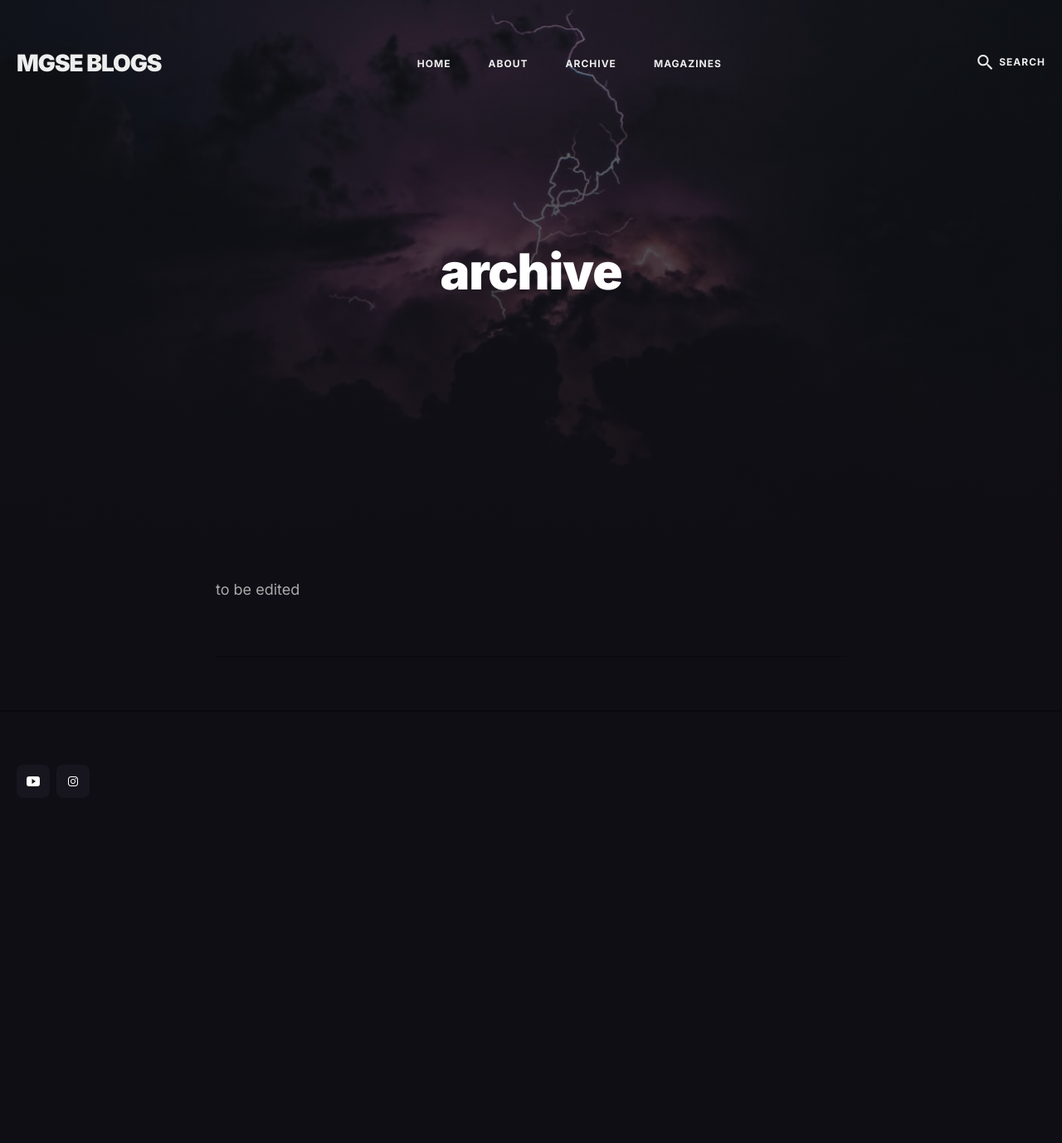
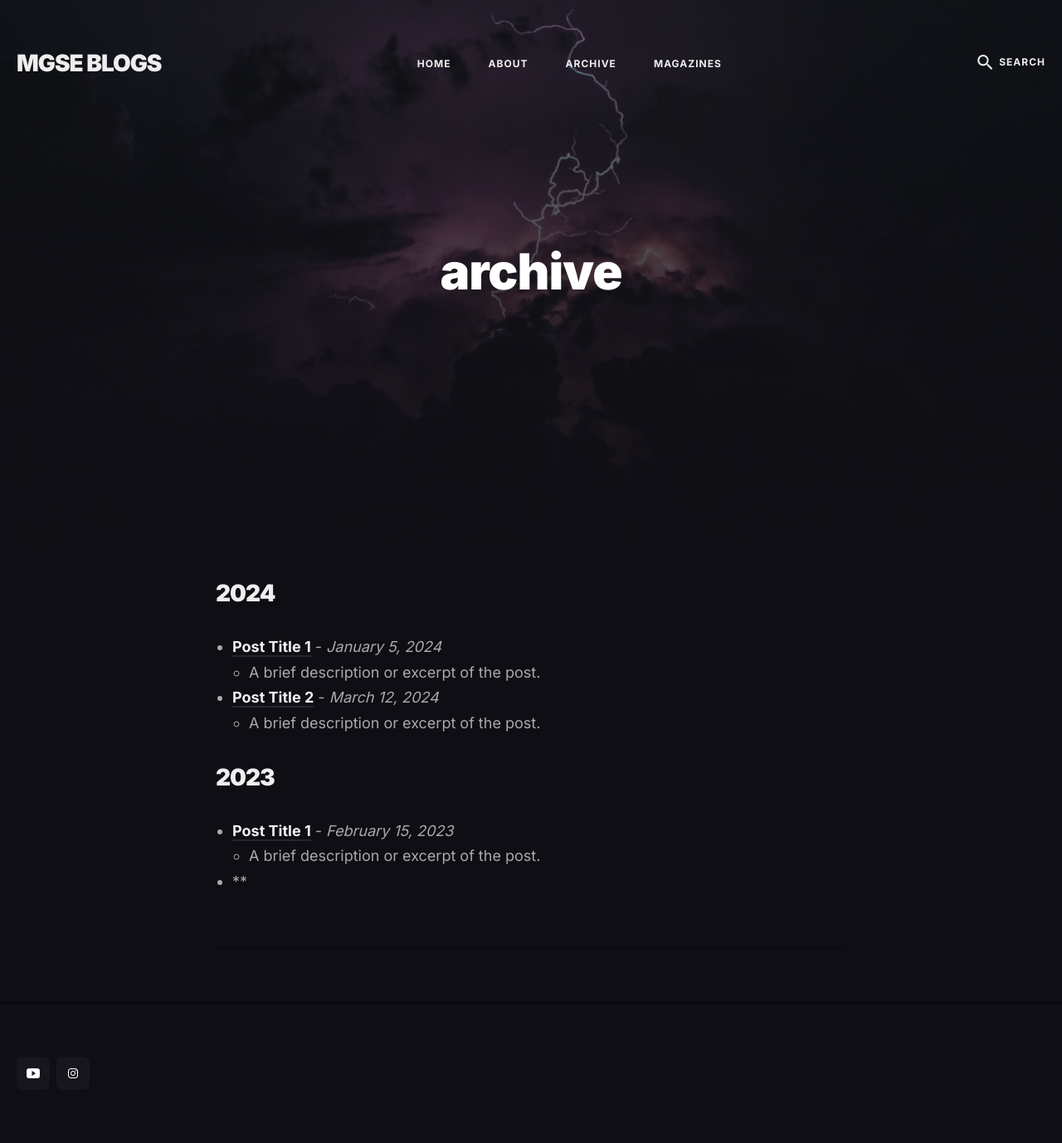
Before and after one commit to MGSE-Blogs/mgse-blogs.github.io, a Jekyll site: the page built from _pages/archive.md, in a window 1280 px wide. Shown: the whole page at 83% size. Built offline with Jekyll 4.4.1, drawn with Linux system fonts in a browser that asks for light colours; nearby versions of some CDN libraries; before the commit the page ends 1026 px from its top, so only the background shows below that.

Commit message:
Update archive.md

```diff
--- a/_pages/archive.md
+++ b/_pages/archive.md
@@ -4,6 +4,18 @@
 permalink: /archive/
 image: '/images/12.jpg'
 ---
-to be edited
+## 2024
+- **[Post Title 1](#)** - *January 5, 2024*
+  - A brief description or excerpt of the post.
+
+- **[Post Title 2](#)** - *March 12, 2024*
+  - A brief description or excerpt of the post.
+
+## 2023
+- **[Post Title 1](#)** - *February 15, 2023*
+  - A brief description or excerpt of the post.
+
+- **
+
 
 <hr>
```
